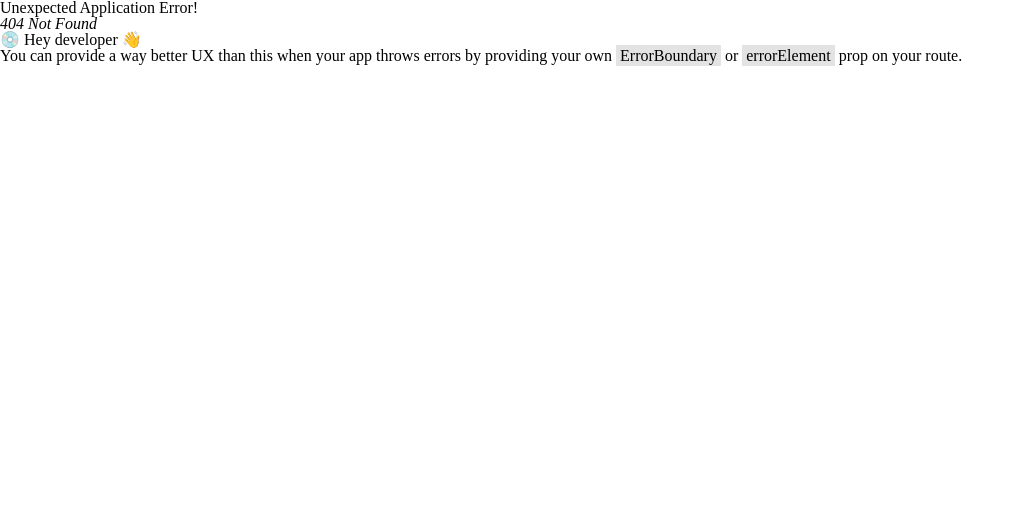
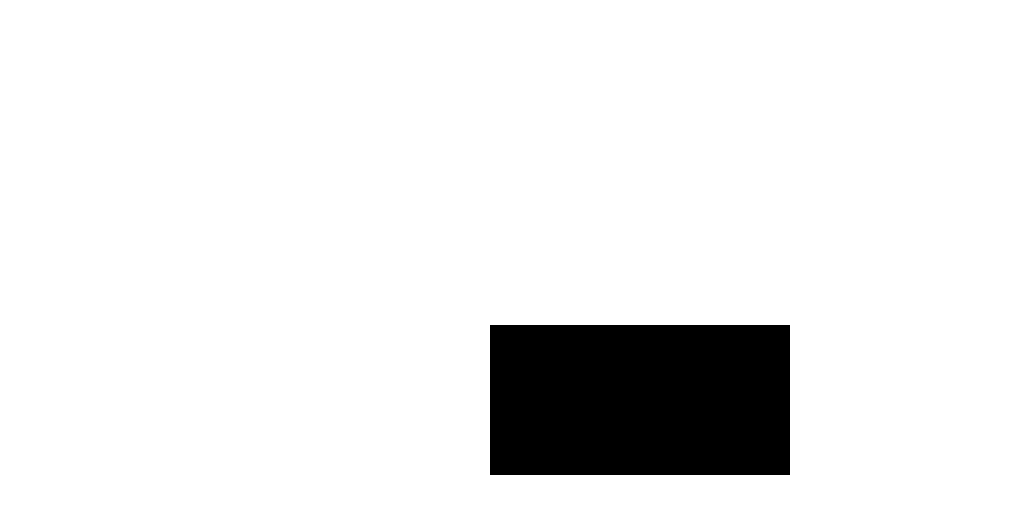
Before and after one commit to hyojinLee-git/portfolio, a React (Vite) app: page /fireworks in a window 1280 px wide. Before the commit this address had no page. Shown: the top 514 px of the page, without its empty margins (0-1025 px from the left). Built offline with nearby package versions, Linux system fonts and the light colour scheme.

Commit message:
feat: add firework page

```diff
--- /dev/null
+++ b/src/containers/Fireworks/index.jsx
@@ -0,0 +1,9 @@
+import "./style.css";
+
+export default function Fireworks() {
+    return (
+        <div className="fireworks">
+            <canvas></canvas>
+        </div>
+    );
+}
--- /dev/null
+++ b/src/containers/Fireworks/style.css
@@ -0,0 +1,13 @@
+.fireworks {
+    width: 100%;
+    height: 100%;
+    display: flex;
+    justify-content: center;
+    align-items: center;
+    position: relative;
+}
+
+.fireworks > canvas {
+    position: absolute;
+    background-color: #000;
+}
--- a/src/main.jsx
+++ b/src/main.jsx
@@ -10,6 +10,7 @@ import App from "./App.jsx";
 import "./style/index.css";
 import RainyDay from "./containers/RainyDay/index.jsx";
 import CountDown from "./containers/CountDown/index.jsx";
+import Fireworks from "./containers/Fireworks/index.jsx";
 
 const router = createBrowserRouter(
     createRoutesFromElements(
@@ -17,6 +18,7 @@ const router = createBrowserRouter(
             <Route path="/" element={<App />} />
             <Route path="/rainy-day" element={<RainyDay />} />
             <Route path="/count-down" element={<CountDown />} />
+            <Route path="/fireworks" element={<Fireworks />} />
         </Route>
     )
 );
```
